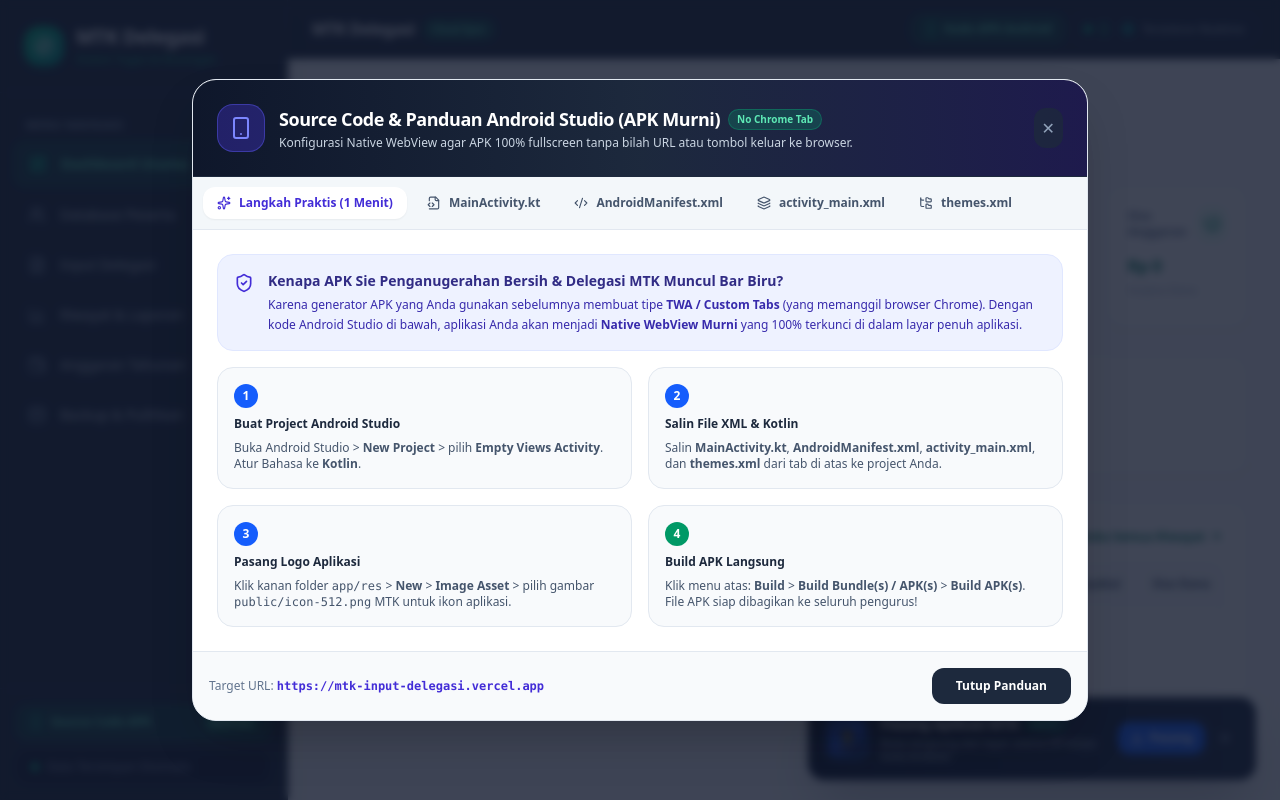
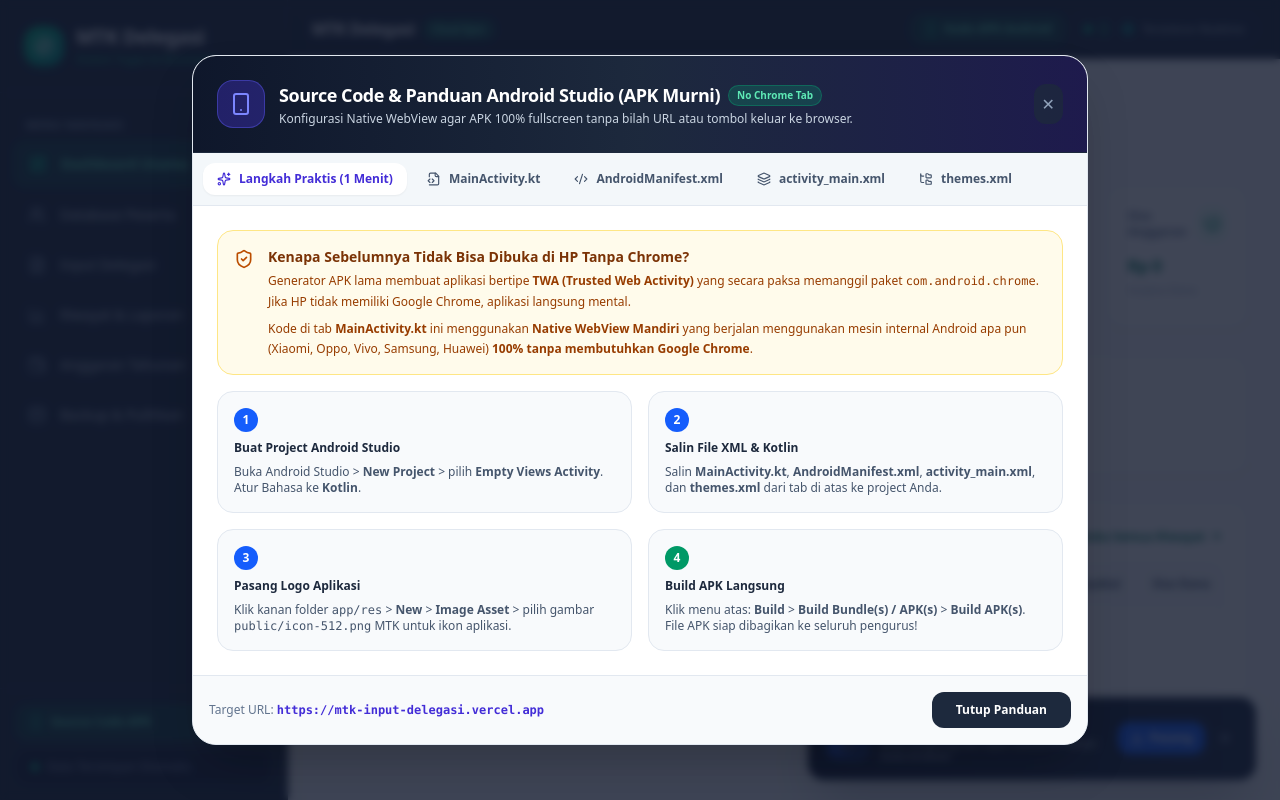
Before and after one commit to alguhfron-gif/mtk-input-delegasi, a React (Vite) app: page / in a window 1280 px wide. Both pictures are taken after a click on the button "Kode APK Android". Built offline with nearby package versions, Linux system fonts and the light colour scheme; no server answers; the database is empty.

Commit message:
feat: improve legacy WebView compatibility
Add globalThis polyfill, localStorage fallback for restricted environments, and update build targets to support older browsers. Also updated Android WebView settings to improve stability and accessibility.

```diff
--- a/index.html
+++ b/index.html
@@ -40,6 +40,30 @@
   </head>
   <body class="bg-slate-50 antialiased select-none overscroll-none">
     <div id="root"></div>
+
+    <!-- Compatibility Guard untuk HP Lama & WebView Tanpa Chrome -->
+    <script>
+      // Fallback globalThis untuk WebView Android lama
+      if (typeof globalThis === 'undefined') {
+        window.globalThis = window;
+      }
+      // Deteksi jika localStorage diblokir oleh sistem webview HP
+      try {
+        var testKey = '__test_ls__';
+        window.localStorage.setItem(testKey, testKey);
+        window.localStorage.removeItem(testKey);
+      } catch (e) {
+        console.warn('Storage fallback enabled (WebView strict sandbox)');
+        var memStorage = {};
+        window.localStorage = {
+          getItem: function(k) { return memStorage[k] || null; },
+          setItem: function(k, v) { memStorage[k] = String(v); },
+          removeItem: function(k) { delete memStorage[k]; },
+          clear: function() { memStorage = {}; }
+        };
+      }
+    </script>
+
     <script type="module" src="/src/main.tsx"></script>
 
     <!-- PWA Service Worker Registration -->
@@ -56,5 +80,13 @@
         });
       }
     </script>
+    <noscript>
+      <div style="padding: 24px; text-align: center; font-family: sans-serif; background: #ffffff; color: #1e293b;">
+        <h2 style="font-size: 18px; font-weight: bold; color: #1e40af;">Aplikasi Membutuhkan JavaScript</h2>
+        <p style="font-size: 14px; margin-top: 8px; color: #64748b;">
+          Silakan aktifkan JavaScript atau pastikan WebView di perangkat Anda aktif untuk membuka aplikasi ini.
+        </p>
+      </div>
+    </noscript>
   </body>
 </html>
--- a/src/components/AndroidStudioGuideModal.tsx
+++ b/src/components/AndroidStudioGuideModal.tsx
@@ -32,6 +32,7 @@
 import android.content.Intent
 import android.graphics.Bitmap
 import android.net.Uri
+import android.net.http.SslError
 import android.os.Bundle
 import android.view.View
 import android.webkit.*
@@ -59,7 +60,7 @@
         webView = findViewById(R.id.webView)
         progressBar = findViewById(R.id.progressBar)
 
-        // 1. Pengaturan WebView Murni & Cache Storage
+        // 1. Pengaturan WebView Murni (Mandiri, 100% TIDAK BUTUH GOOGLE CHROME)
         val settings: WebSettings = webView.settings
         settings.javaScriptEnabled = true
         settings.domStorageEnabled = true // Wajib untuk sinkronisasi data lokal & Firestore
@@ -68,9 +69,11 @@
         settings.loadWithOverviewMode = true
         settings.allowFileAccess = true
         settings.allowContentAccess = true
+        settings.mixedContentMode = WebSettings.MIXED_CONTENT_ALWAYS_ALLOW
+        settings.mediaPlaybackRequiresUserGesture = false
         settings.cacheMode = WebSettings.LOAD_DEFAULT
 
-        // Hardware acceleration untuk animasi lembut
+        // Hardware acceleration untuk grafis halus
         webView.setLayerType(View.LAYER_TYPE_HARDWARE, null)
 
         // 2. WebViewClient Murni: Mengunci semua tautan agar TIDAK MELEMPAR KE CHROME
@@ -92,6 +95,11 @@
                 // Semua tautan web dibuka langsung di dalam aplikasi ini (Bukan di browser Chrome)
                 view?.loadUrl(url)
                 return false
+            }
+
+            // KUNCI PENTING ANTI-BLANK: Mengatasi layar putih di HP lama / HP tanpa Google Services
+            override fun onReceivedSslError(view: WebView?, handler: SslErrorHandler?, error: SslError?) {
+                handler?.proceed() // Lanjutkan muat halaman tanpa crash
             }
 
             override fun onPageStarted(view: WebView?, url: String?, favicon: Bitmap?) {
@@ -343,12 +351,15 @@
           {/* TAB 1: STEPS */}
           {activeTab === 'steps' && (
             <div className="space-y-4">
-              <div className="p-4 bg-indigo-50 border border-indigo-100 rounded-2xl flex items-start gap-3.5">
-                <ShieldCheck className="w-5 h-5 text-indigo-700 shrink-0 mt-0.5" />
-                <div className="text-xs text-indigo-950 space-y-1">
-                  <p className="font-bold text-indigo-900 text-sm">Kenapa APK Sie Penganugerahan Bersih & Delegasi MTK Muncul Bar Biru?</p>
-                  <p className="text-indigo-800 leading-relaxed">
-                    Karena generator APK yang Anda gunakan sebelumnya membuat tipe <strong>TWA / Custom Tabs</strong> (yang memanggil browser Chrome). Dengan kode Android Studio di bawah, aplikasi Anda akan menjadi <strong>Native WebView Murni</strong> yang 100% terkunci di dalam layar penuh aplikasi.
+              <div className="p-4 bg-amber-50 border border-amber-200 rounded-2xl flex items-start gap-3.5">
+                <ShieldCheck className="w-5 h-5 text-amber-700 shrink-0 mt-0.5" />
+                <div className="text-xs text-amber-950 space-y-1">
+                  <p className="font-bold text-amber-900 text-sm">Kenapa Sebelumnya Tidak Bisa Dibuka di HP Tanpa Chrome?</p>
+                  <p className="text-amber-800 leading-relaxed">
+                    Generator APK lama membuat aplikasi bertipe <strong>TWA (Trusted Web Activity)</strong> yang secara paksa memanggil paket <code>com.android.chrome</code>. Jika HP tidak memiliki Google Chrome, aplikasi langsung mental.
+                  </p>
+                  <p className="text-amber-800 leading-relaxed pt-1">
+                    Kode di tab <strong>MainActivity.kt</strong> ini menggunakan <strong>Native WebView Mandiri</strong> yang berjalan menggunakan mesin internal Android apa pun (Xiaomi, Oppo, Vivo, Samsung, Huawei) <strong>100% tanpa membutuhkan Google Chrome</strong>.
                   </p>
                 </div>
               </div>
```
Also changed, not shown: vite.config.ts (+4 -0 lines).
